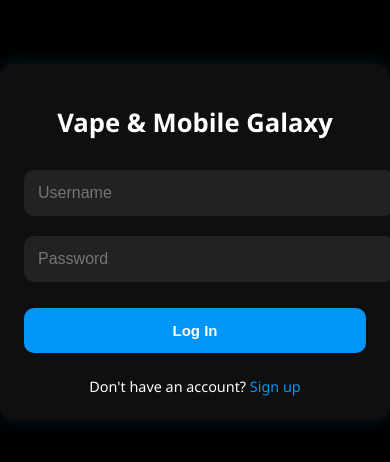
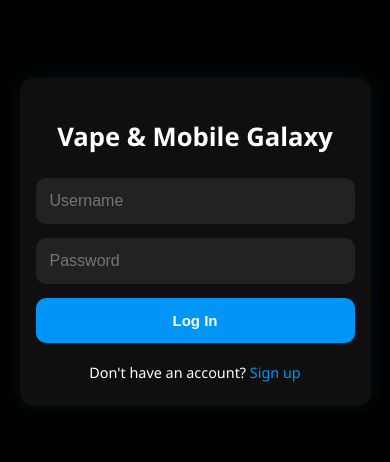
Before and after one commit to DPxFALCON/vapeandmobilegalaxy, a website: page public/login.html in a window 390 px wide. Shown: the part 180-642 px from the top of the page. Drawn offline with Linux system fonts and the light colour scheme.

```diff
--- a/public/login.html
+++ b/public/login.html
@@ -5,6 +5,10 @@
   <meta name="viewport" content="width=device-width, initial-scale=1.0"/>
   <title>Login - Vape & Mobile Galaxy</title>
   <style>
+    * {
+      box-sizing: border-box;
+    }
+
     body {
       margin: 0;
       padding: 0;
@@ -13,39 +17,38 @@
       display: flex;
       justify-content: center;
       align-items: center;
-      height: 100vh;
+      min-height: 100vh;
       color: white;
     }
 
     .container {
       width: 90%;
-      max-width: 360px;
-      padding: 24px;
+      max-width: 380px;
+      padding: 30px 24px;
+      background: #0f0f0f;
+      border-radius: 14px;
+      box-shadow: 0 0 20px rgba(0,198,255,0.1);
       display: flex;
       flex-direction: column;
       align-items: center;
-      background: #0f0f0f;
-      border-radius: 14px;
-      box-shadow: 0 0 20px rgba(0,198,255,0.15);
     }
 
     h1 {
-      font-size: 2rem;
+      font-size: 1.9rem;
       font-weight: 600;
-      margin-bottom: 20px;
+      margin-bottom: 24px;
+      text-align: center;
     }
 
     form {
       width: 100%;
-      display: flex;
-      flex-direction: column;
     }
 
     input[type="text"],
     input[type="password"] {
       width: 100%;
       padding: 14px;
-      margin: 10px 0;
+      margin-bottom: 14px;
       border: none;
       border-radius: 10px;
       background-color: #222;
@@ -56,7 +59,6 @@
     button {
       width: 100%;
       padding: 14px;
-      margin-top: 16px;
       background-color: #0095f6;
       border: none;
       border-radius: 10px;
@@ -72,7 +74,7 @@
     }
 
     .link {
-      margin-top: 24px;
+      margin-top: 20px;
       font-size: 0.9rem;
       text-align: center;
     }
@@ -92,9 +94,12 @@
         font-size: 1.6rem;
       }
 
-      input,
-      button {
+      input, button {
         font-size: 15px;
+      }
+
+      .container {
+        padding: 24px 16px;
       }
     }
   </style>
```
Also changed, not shown: public/admin.html (+23 -14 lines), public/register.html (+20 -13 lines).
